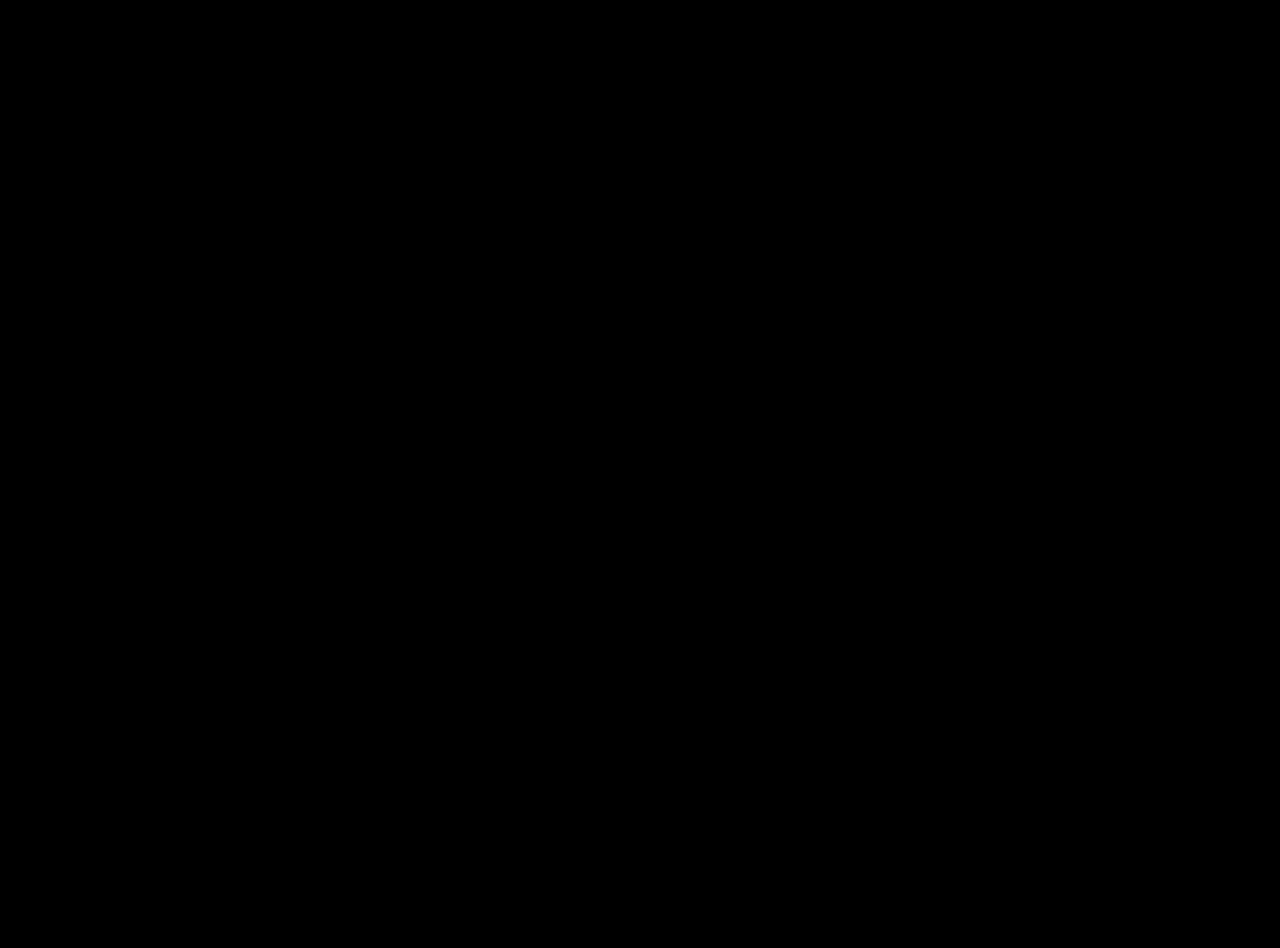
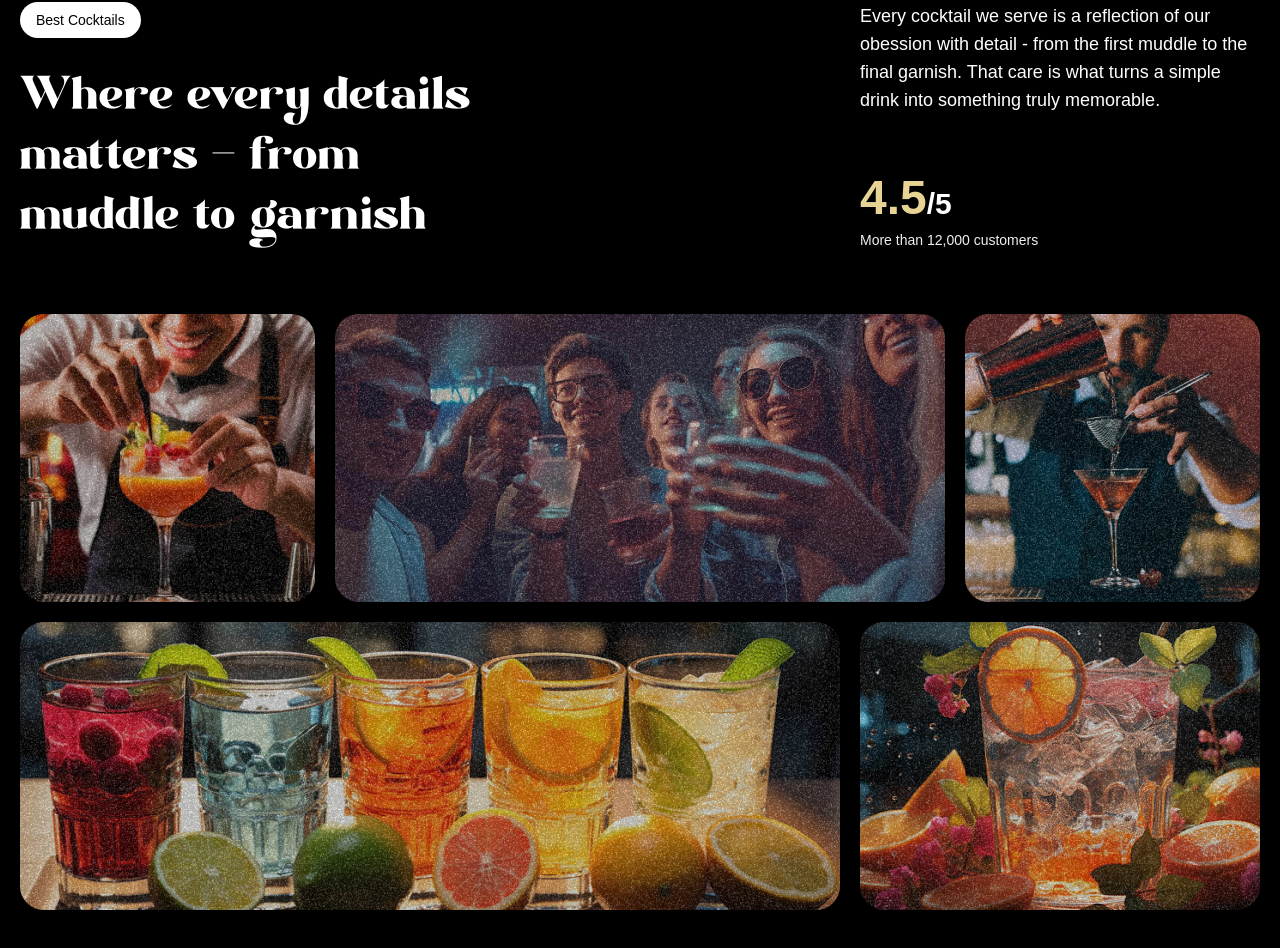
Before and after one commit to thatsehannah/gsap-cocktails, a Next.js app: page / in a window 1280 px wide. Shown: the part 1710-2658 px from the top of the page. Before the commit the page ends 1600 px from the top, so only its background shows below. Built offline with nearby package versions, Linux system fonts and the light colour scheme; a web font is replaced by a local one.

Commit message:
creating about section, creating grid layout with images

```diff
--- a/app/page.tsx
+++ b/app/page.tsx
@@ -2,6 +2,7 @@
 import Navbar from "@/components/Navbar";
 import Hero from "@/components/Hero";
 import Cocktails from "@/components/Cocktails";
+import About from "@/components/About";
 
 const Home = () => {
   return (
@@ -9,6 +10,7 @@
       <Navbar />
       <Hero />
       <Cocktails />
+      <About />
     </main>
   );
 };
--- /dev/null
+++ b/components/About.tsx
@@ -0,0 +1,92 @@
+import Image from "next/image";
+import React from "react";
+
+const About = () => {
+  return (
+    <div id='about'>
+      <div className='mb-16 md:px-0 px-5'>
+        <div className='content'>
+          <div className='md:col-span-8'>
+            <p className='badge'>Best Cocktails</p>
+            <h2>
+              Where every details matters
+              <span className='text-white '> - </span>
+              from muddle to garnish
+            </h2>
+          </div>
+          <div className='sub-content'>
+            <p>
+              Every cocktail we serve is a reflection of our obession with
+              detail - from the first muddle to the final garnish. That care is
+              what turns a simple drink into something truly memorable.
+            </p>
+            <div>
+              <p className='md:text-3xl text-xl font-bold'>
+                <span>4.5</span>/5
+              </p>
+              <p className='text-sm text-white-100'>
+                More than 12,000 customers
+              </p>
+            </div>
+          </div>
+        </div>
+      </div>
+      <div className='top-grid'>
+        <div className='md:col-span-3'>
+          <div className='noisy' />
+          <Image
+            src='/images/abt1.png'
+            alt='grid img 1'
+            width={100}
+            height={100}
+            className='rounded-lg'
+          />
+        </div>
+        <div className='md:col-span-6'>
+          <div className='noisy' />
+          <Image
+            src='/images/abt2.png'
+            alt='grid img 2'
+            width={100}
+            height={100}
+            className='rounded-lg'
+          />
+        </div>
+        <div className='md:col-span-3'>
+          <div className='noisy' />
+          <Image
+            src='/images/abt5.png'
+            alt='grid img 5'
+            width={100}
+            height={100}
+            className='rounded-lg'
+          />
+        </div>
+      </div>
+      <div className='bottom-grid'>
+        <div className='md:col-span-8'>
+          <div className='noisy' />
+          <Image
+            src='/images/abt3.png'
+            alt='grid img 3'
+            width={100}
+            height={100}
+            className='rounded-lg'
+          />
+        </div>
+        <div className='md:col-span-4'>
+          <div className='noisy' />
+          <Image
+            src='/images/abt4.png'
+            alt='grid img 4'
+            width={100}
+            height={100}
+            className='rounded-lg'
+          />
+        </div>
+      </div>
+    </div>
+  );
+};
+
+export default About;
```
